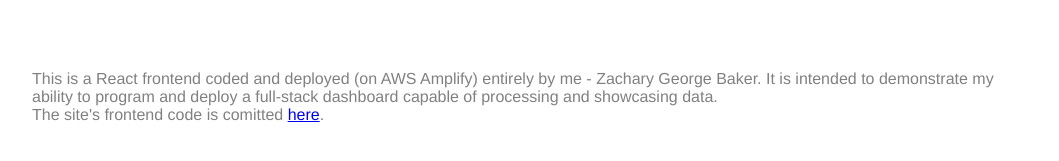
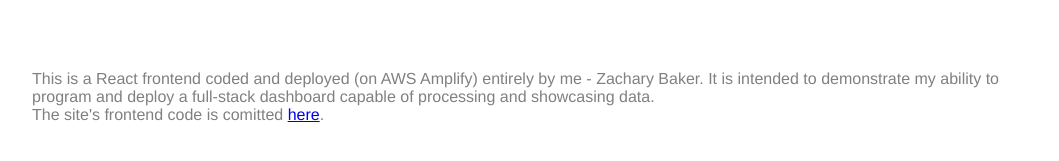
Before and after one commit to zgbaker54/zacharygeorgebaker, a React (Create React App) app: page / in a window 1280 px wide. Shown: the part 581-742 px from the top of the page, without its empty margins (108-1167 px from the left). Built offline with nearby package versions, Linux system fonts and the light colour scheme.

Commit message:
update resume link

```diff
--- a/src/Landing.js
+++ b/src/Landing.js
@@ -45,7 +45,7 @@ export default function Landing(){
 
   // Button linking to Google Doc of my general resume (view-only)
   let resume_button = <Button
-    href="https://drive.google.com/file/d/12UpXFV9i1btO7uiZuwosjuKZ8Bl-5G_p/view?usp=sharing"
+    href="https://drive.google.com/file/d/1yFeTU_-okZ6WG43GL4EaOmuDHixhvLZo/view?usp=sharing"
     target="_blank"
     sx={selectionButtonSx}
   >
@@ -79,7 +79,7 @@ export default function Landing(){
     timeout={fade_duration}
   >
     <Box className='disclosure'>
-      This is a React frontend coded and deployed (on AWS Amplify) entirely by me - Zachary George Baker. It is intended to demonstrate my
+      This is a React frontend coded and deployed (on AWS Amplify) entirely by me - Zachary Baker. It is intended to demonstrate my
       ability to program and deploy a full-stack dashboard capable of processing and showcasing data.<br />
       The site's frontend code is comitted <a href="https://github.com/zgbaker54/zacharygeorgebaker/tree/master" target='_blank' rel="noreferrer">here</a>.
     </Box>
```
